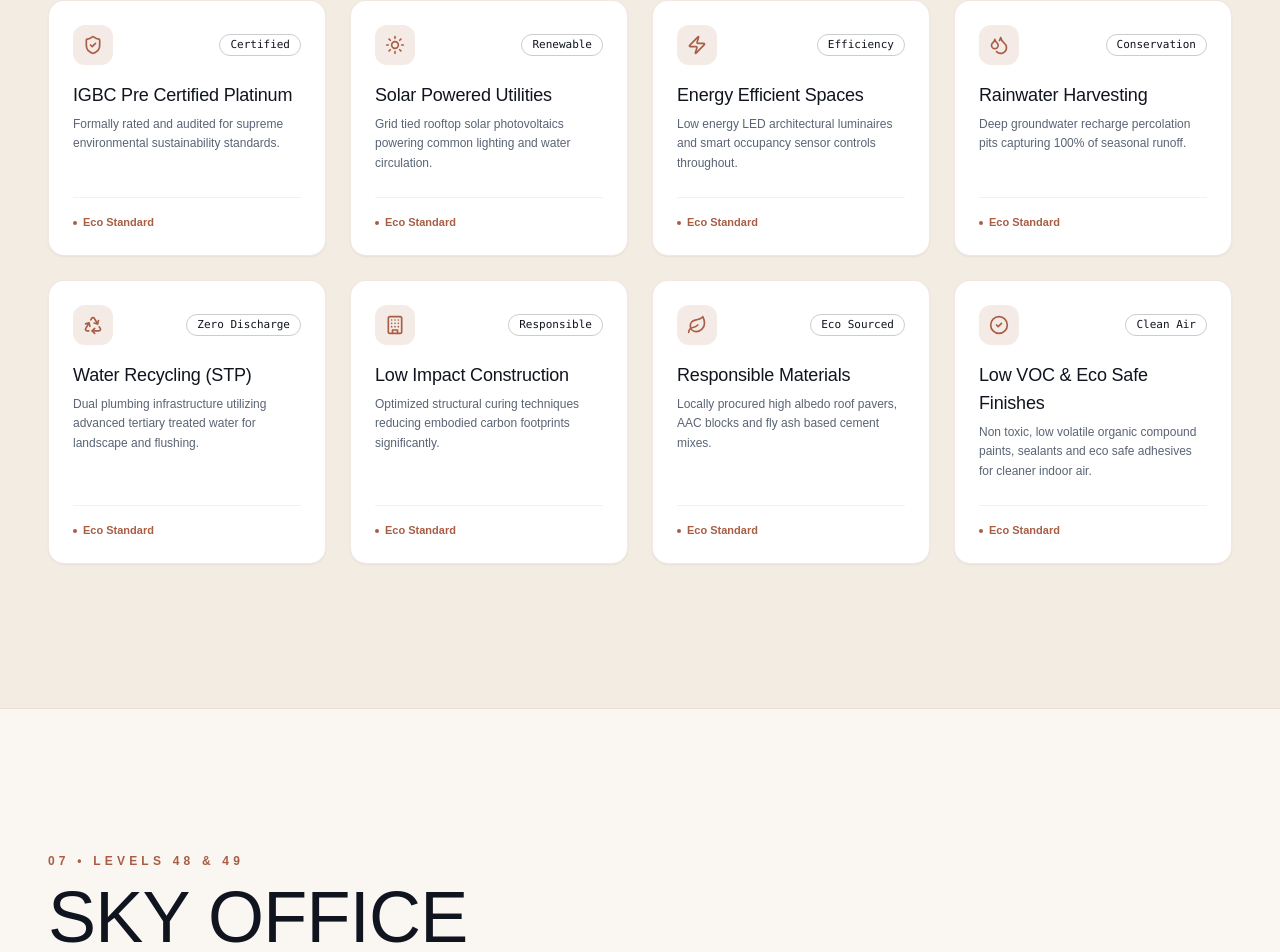
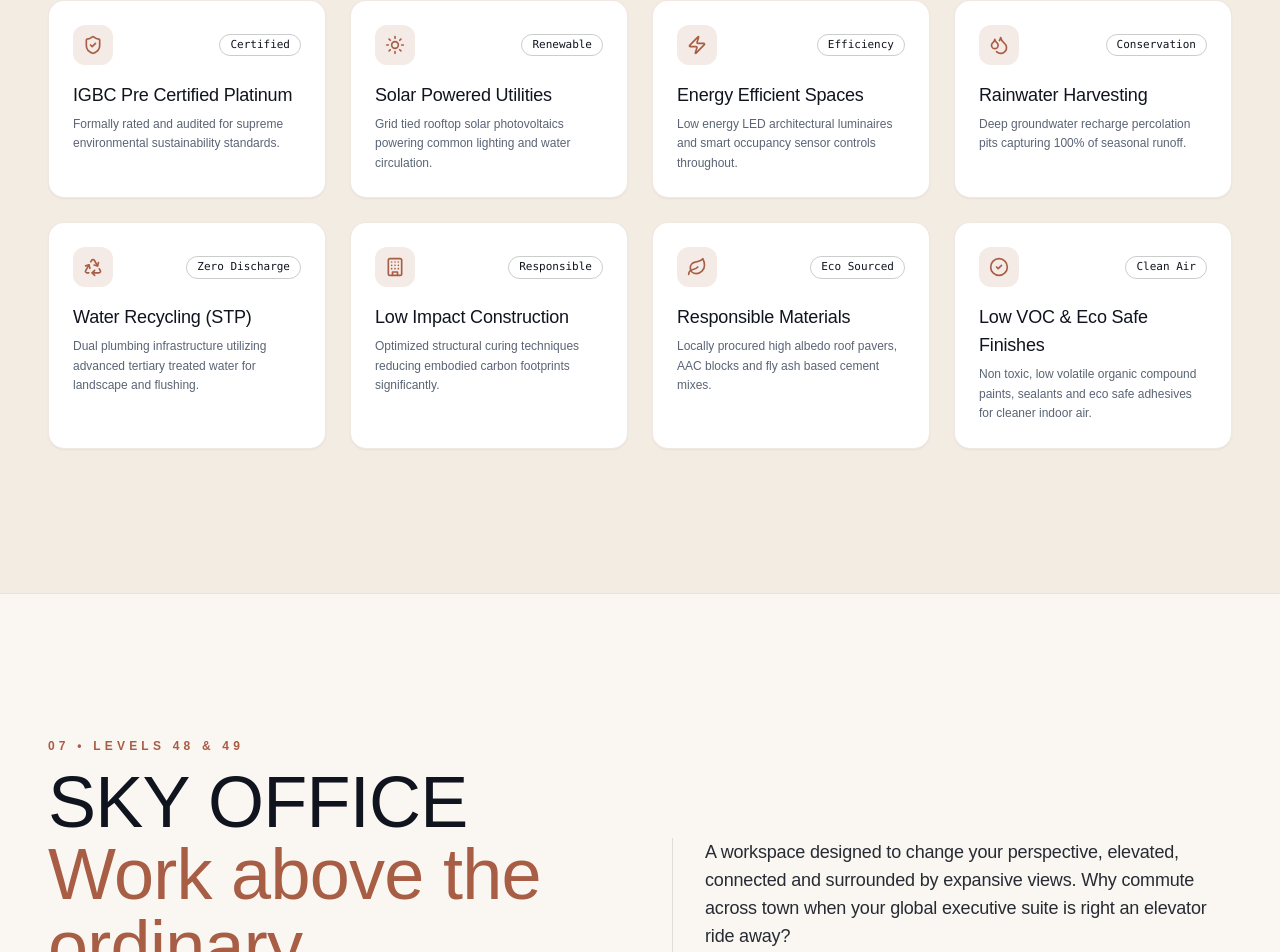
Before and after one commit to WOLFSGIT-24/Neopolis, a Next.js app: page / in a window 1280 px wide. Shown: the part 9854-10806 px from the top of the page. Built offline with nearby package versions, Linux system fonts and the light colour scheme; a web font is replaced by a local one.

Commit message:
Remove Eco Standard footer from Sustainability cards

```diff
--- a/src/components/neo/Sustainability.tsx
+++ b/src/components/neo/Sustainability.tsx
@@ -134,10 +134,6 @@ export default function Sustainability() {
                   </p>
                 </div>
 
-                <div className="pt-4 mt-6 border-t border-black/5 flex items-center gap-1.5 text-[11px] text-[#A85D45] font-mono font-semibold">
-                  <span className="w-1 h-1 rounded-full bg-[#A85D45]" />
-                  <span>Eco Standard</span>
-                </div>
               </div>
             )
           })}
```
